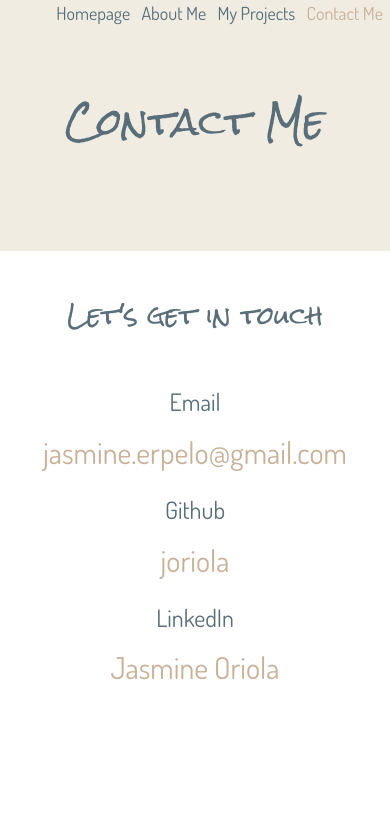
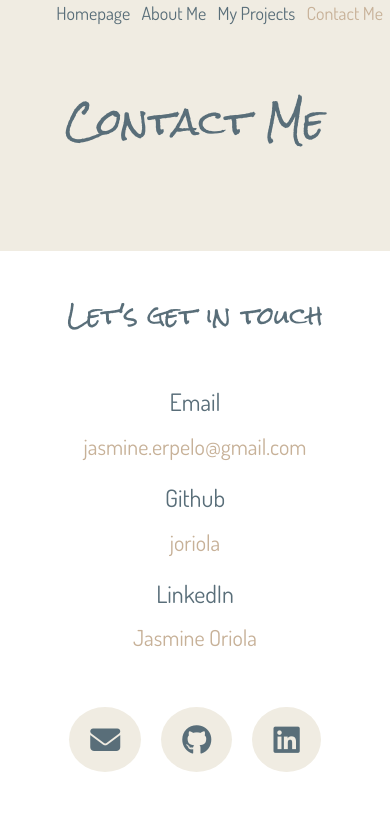
Before and after one commit to jerpelo/portfolio-project, a plain HTML site: page contact.html in a window 390 px wide. Drawn offline with nearby package versions, Linux system fonts and the light colour scheme.

Commit message:
created header and fixed responsive issues

```diff
--- a/contact.html
+++ b/contact.html
@@ -52,14 +52,29 @@
       </p>
       <h3>Github</h3>
       <p>
-        <a href="https://github.com/joriola">joriola</a>
+        <a href="https://github.com/joriola" target="_blank">joriola</a>
       </p>
       <h3>LinkedIn</h3>
       <p>
-        <a href="https://www.linkedin.com/in/jasmine-oriola-7b947522b/"
+        <a
+          href="https://www.linkedin.com/in/jasmine-oriola-7b947522b/"
+          target="_blank"
           >Jasmine Oriola</a
         >
       </p>
     </div>
+    <div class="footer social-links d-flex justify-content-center mt-5">
+      <a href="mailto:jasmine.erpelo@gmail.com">
+        <i class="fas fa-envelope"></i>
+      </a>
+      <a href="https://github.com/joriola" target="_blank"
+        ><i class="fab fa-github"></i
+      ></a>
+      <a
+        href="https://www.linkedin.com/in/jasmine-oriola-7b947522b/"
+        target="_blank"
+        ><i class="fab fa-linkedin"></i
+      ></a>
+    </div>
   </body>
 </html>
--- a/src/style.css
+++ b/src/style.css
@@ -56,12 +56,12 @@ img {
   border: 1px solid var(--secondary-color);
   text-align: center;
 }
-.row {
-  margin-bottom: 100px;
-}
 .me {
   border-radius: 300px;
   margin: 0 auto;
+}
+.about-content {
+  max-width: 1000px;
 }
 .project {
   margin: 0 auto;
@@ -103,6 +103,17 @@ nav a:hover,
 nav li.active a {
   color: var(--secondary-color);
 }
+.social-links a {
+  margin: 50px 10px;
+  color: var(--primary-color);
+  background: var(--background-color);
+  font-size: 48px;
+  padding: 10px 21px;
+  border-radius: 50%;
+}
+.social-links a:hover {
+  color: var(--secondary-color);
+}
 @media (max-width: 576px) {
   .page-hero {
     padding-top: 73px;
@@ -111,9 +122,7 @@ nav li.active a {
   h1 {
     font-size: 36px;
   }
-  h2 {
-    font-size: 24px;
-  }
+  h2,
   h3 {
     font-size: 24px;
   }
@@ -130,11 +139,11 @@ nav li.active a {
   .feature-title {
     padding: 50px;
   }
-  .row {
-    margin-bottom: 70px;
-  }
   .me {
     width: 250px;
+  }
+  .contact-links a {
+    font-size: 22px;
   }
   nav a {
     font-size: 18px;
@@ -142,4 +151,8 @@ nav li.active a {
   nav li {
     margin-right: 7px;
   }
+  .social-links a {
+    font-size: 30px;
+    margin-top: 0;
+  }
 }
```
Also changed, not shown: about.html (+24 -5 lines), index.html (+10 -2 lines), projects.html (+14 -1 lines), images/weather.png.
